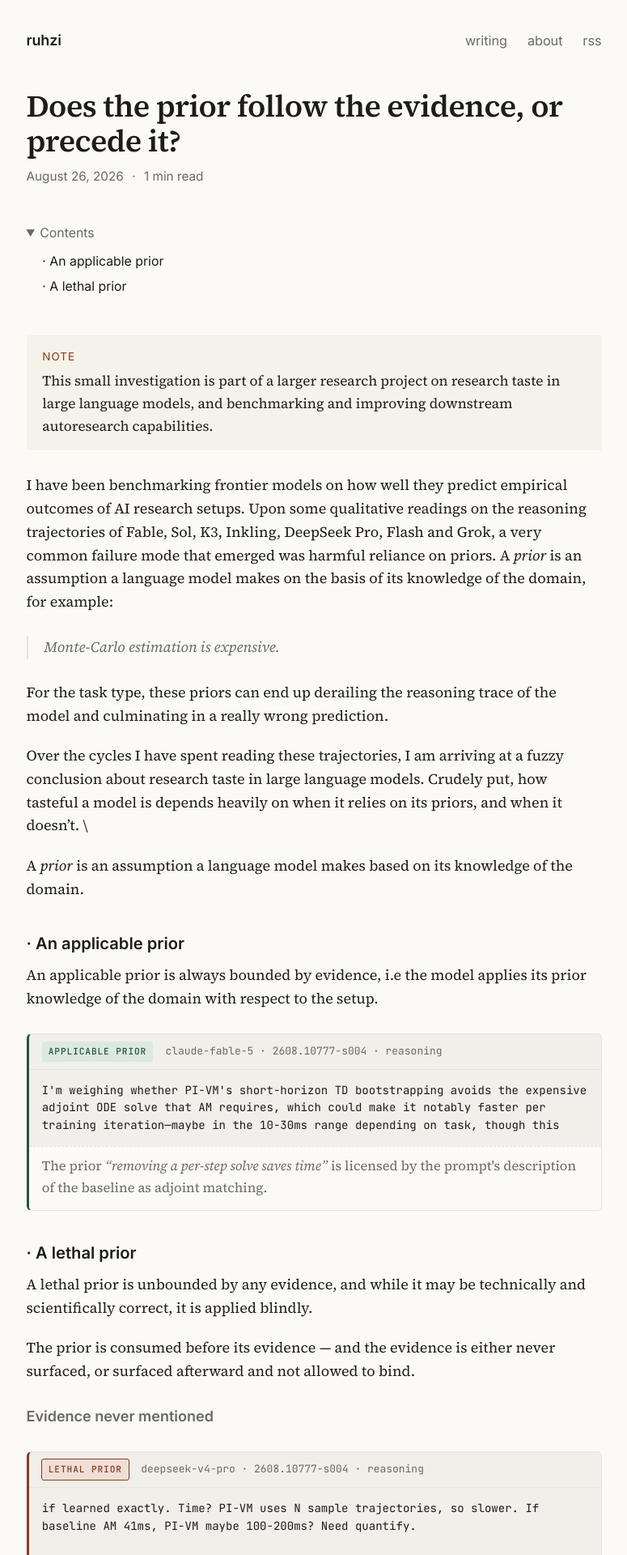
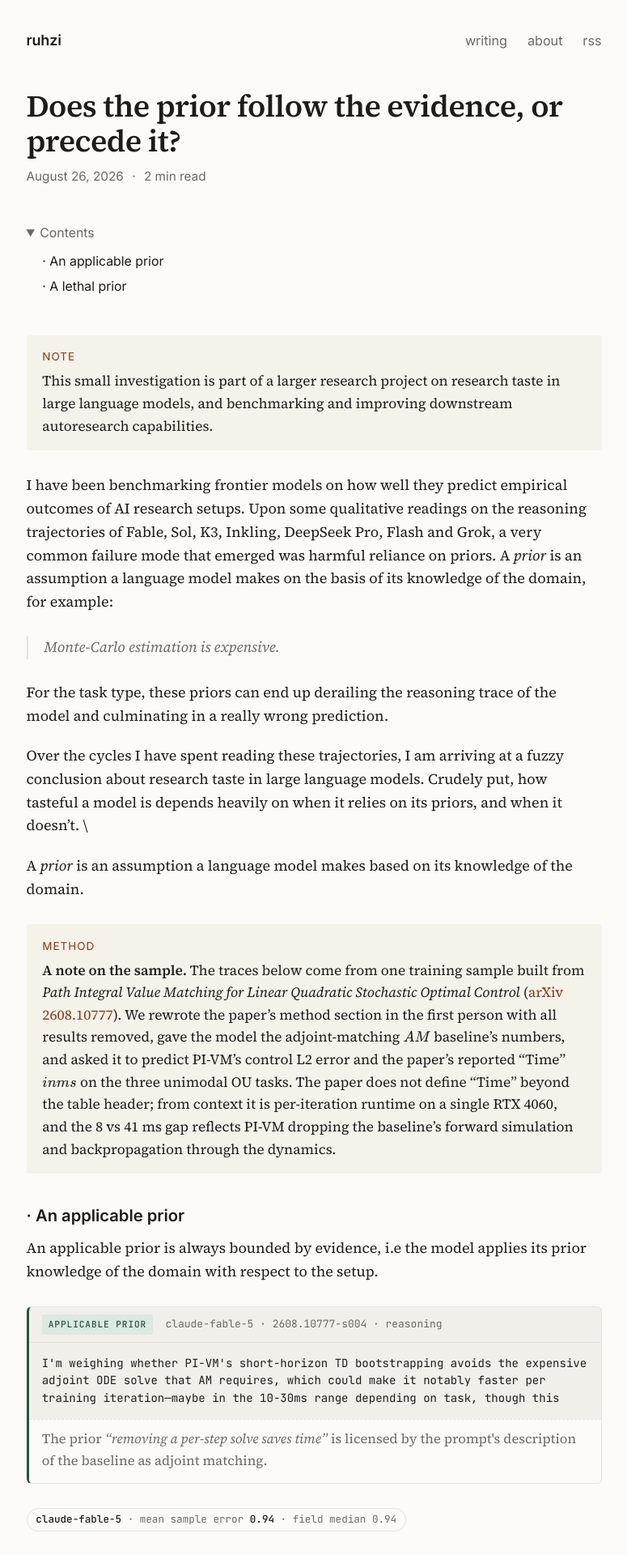
Before and after one commit to ruhzi/ruhzi.github.io, a Jekyll site: the page built from _posts/2026-08-25-prior-vs-evidence-and-prefill.md, in a window 1280 px wide. Shown: the top 1920 px of the page at 81% size, without its empty margins (252-1027 px from the left). Built offline with Jekyll 4.4.1, drawn with Linux system fonts in a browser that asks for light colours; some of the changed text lies outside the part shown.

Commit message:
Score tags + sample provenance note

```diff
--- a/_posts/2026-08-25-prior-vs-evidence-and-prefill.md
+++ b/_posts/2026-08-25-prior-vs-evidence-and-prefill.md
@@ -23,6 +23,10 @@ Over the cycles I have spent reading these trajectories, I am arriving at a fuzz
 A _prior_ is an assumption a language model makes based on its knowledge of the domain.
 
 
+<div class="method" markdown="1">
+**A note on the sample.** The traces below come from one training sample built from *Path Integral Value Matching for Linear Quadratic Stochastic Optimal Control* ([arXiv 2608.10777](https://arxiv.org/abs/2608.10777)). We rewrote the paper's method section in the first person with all results removed, gave the model the adjoint-matching (AM) baseline's numbers, and asked it to predict PI-VM's control L2 error and the paper's reported "Time" (in ms) on the three unimodal OU tasks. The paper does not define "Time" beyond the table header; from context it is per-iteration runtime on a single RTX 4060, and the 8 vs 41 ms gap reflects PI-VM dropping the baseline's forward simulation and backpropagation through the dynamics.
+</div>
+
 ###  · An applicable prior
 
 An applicable prior is always bounded by evidence, i.e the model applies its prior knowledge of the domain with respect to the setup.
@@ -33,14 +37,15 @@ An applicable prior is always bounded by evidence, i.e the model applies its pri
 <p class="gloss">The prior <em>“removing a per-step solve saves time”</em> is licensed by the prompt's description of the baseline as adjoint matching.</p>
 </div>
 
+<span class="score-tag"><b>claude-fable-5</b> · mean sample error <b>0.94</b> · field median 0.94</span>
+
+Fable's prediction was very close to the target values, because it bound its prior by the fact that the baseline method (adjoin matching) requires simulating the controlled SDE forward and then solving an adjoint ODE backward through the whole trajectory (plus backprop through the simulator) on every training step.
 
 ###  · A lethal prior
 
 A lethal prior is unbounded by any evidence, and while it may be technically and scientifically correct, it is applied blindly.
 
 The prior is consumed before its evidence — and the evidence is either never surfaced, or surfaced afterward and not allowed to bind.
-
-#### Evidence never mentioned
 
 <div class="trace lethal">
 <p class="trace-head"><span class="tag">lethal prior</span><span class="meta">deepseek-v4-pro · 2608.10777-s004 · reasoning</span></p>
@@ -49,3 +54,9 @@ The prior is consumed before its evidence — and the evidence is either never s
 - OU Quadratic (eas</pre>
 <p class="gloss">The sampling-cost prior fires and the arithmetic runs on it (41 ms × ~2.5). The question <em>“what got removed?”</em> is never generated. Shipped <strong>98 / 48 / 48 ms</strong> against a truth of <strong>8 / 7 / 7</strong>.</p>
 </div>
+
+<span class="score-tag"><b>deepseek-v4-pro</b> · mean sample error <b>3.34</b> · field median 0.94</span>
+
+Deepseek-v4-pro never took cognizance of the expensive adjoint matching baseline, and instead relied on its prior in an unbounded (lethal) manner and ended up being very off.
+
+Neither prior is false. MC sampling does cost compute; AM's adjoint solve is expensive. But the setup only allows for one of these to be consumed in a justified manner.
--- a/assets/css/main.css
+++ b/assets/css/main.css
@@ -132,3 +132,7 @@ sup[role="doc-noteref"] a, .footnote { font-family: var(--sans); font-size: 0.75
 .defn > p:first-child { margin-bottom: 0.5rem; }
 .defn .term { font-family: var(--sans); font-weight: 600; }
 .defn .test { font-size: 0.92rem; color: var(--muted); }
+
+/* Standalone score tag, used in prose: <span class="score-tag"><b>model</b> · mean sample error <b>0.94</b> · field median 0.94</span> */
+.score-tag { display: inline-block; margin: -0.6rem 0 1.4rem; font-family: var(--mono); font-size: 0.7rem; color: var(--muted); padding: 0.2rem 0.6rem; border: 1px solid var(--rule); border-radius: 999px; white-space: nowrap; }
+.score-tag b { font-weight: 500; color: var(--fg); }
```
